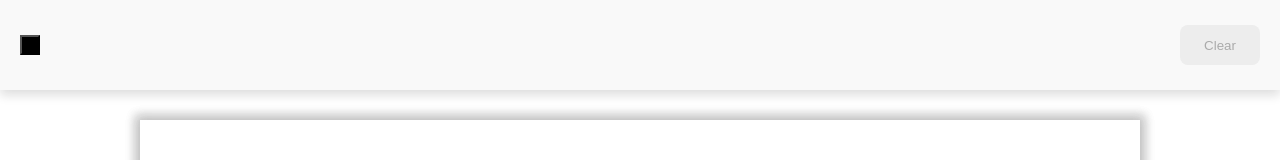
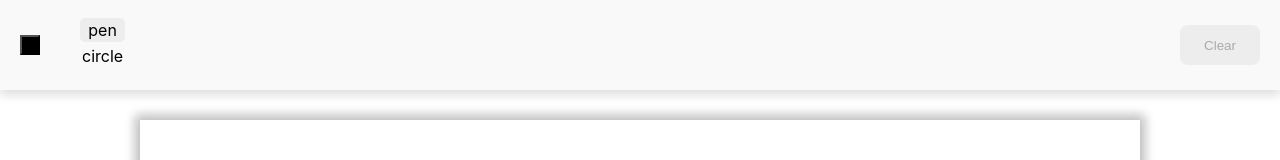
Before and after one commit to titivuk/paint-react, a React (Create React App) app: page / in a window 1280 px wide. Shown: the top 160 px of the page. Built offline with nearby package versions, Linux system fonts and the light colour scheme.

Commit message:
impelement circle drawing

```diff
--- a/src/app.css
+++ b/src/app.css
@@ -13,17 +13,6 @@
 
 .canvas-catcher {
 	background: transparent;
-}
-
-
-.header {
-	display: flex;
-	flex-direction: row;
-	height: 90px;
-	margin: 0;
-
-	background-color: rgba(249, 249, 249, 1);
-	box-shadow: 0px 5px 10px 0px rgba(17, 17 , 17, 0.14);
 }
 
 .color-picker-wrapper {
@@ -45,7 +34,7 @@
 	margin-right: 20px;
 	align-self: center;
 
-	background-color: rgb(237, 237, 237, 1);
+	background-color: rgba(237, 237, 237, 1);
 	border: none;
 	border-radius: 8px;
 
@@ -53,7 +42,39 @@
 	outline: 0;
 }
 
-
 .clear-canvas-button:active {
 	transform: scale(0.95, 0.95);
 }
+
+.header {
+	display: flex;
+	flex-direction: row;
+	height: 90px;
+	margin: 0;
+
+	background-color: rgba(249, 249, 249, 1);
+	box-shadow: 0px 5px 10px 0px rgba(17, 17 , 17, 0.14);
+}
+
+.paint-tools-list {
+	list-style: none;
+
+}
+
+.paint-tools-list li {
+	list-style: none;
+	padding: 2px;
+	margin: 2px 0;
+	-webkit-user-select: none !important;
+	text-align: center;
+}
+
+.paint-tools-list li:hover {
+	font-weight:bold;
+}
+
+.paint-tools-list li.selected-paint-tool {
+	text-align: center;
+	border-radius: 5px;
+	background: rgba(237, 237, 237, 1);
+}
--- a/src/components/header.component.js
+++ b/src/components/header.component.js
@@ -2,6 +2,7 @@ import React from 'react';
 import PropTypes from 'prop-types';
 
 import ColorPickerContainer from '../containers/color.picker.container';
+import PaintToolsContainer from '../containers/paint.tools.container';
 
 
 class HeaderComponent extends React.PureComponent {
@@ -11,6 +12,7 @@ class HeaderComponent extends React.PureComponent {
 		return (
 			<div className="header">
 				<ColorPickerContainer />
+				<PaintToolsContainer />
 				<button
 					className="clear-canvas-button"
 					onClick={this.props.onClearClick}
--- /dev/null
+++ b/src/components/paint.tools.component.js
@@ -0,0 +1,37 @@
+import React from 'react';
+import PropTypes from 'prop-types';
+
+
+class PaintToolsComponent extends React.PureComponent {
+
+
+	render() {
+		const { onPaintToolSelect, paintTools, selectedPaintToolKey, } = this.props;
+
+		return (
+			<ul className="paint-tools-list">
+				{paintTools.map(({ paintToolKey, paintToolValue }) => {
+					return <li
+						onClick={onPaintToolSelect}
+						key={paintToolKey}
+						id={paintToolKey}
+						className={`paint-tool-item ${paintToolKey === selectedPaintToolKey ? 'selected-paint-tool' : ''}`}>
+						{paintToolValue}
+					</li>;
+				})}
+			</ul>
+		);
+	}
+
+
+}
+
+
+PaintToolsComponent.propTypes = {
+	onPaintToolSelect: PropTypes.func.isRequired,
+	paintTools: PropTypes.array.isRequired,
+	selectedPaintToolKey: PropTypes.string.isRequired,
+};
+
+
+export default PaintToolsComponent;
--- a/src/constants/actions.js
+++ b/src/constants/actions.js
@@ -1,3 +1,4 @@
 export const CLEAR_CANVAS = 'CLEAR_CANVAS';
 export const FILL_CANVAS = 'FILL_CANVAS';
 export const SWITCH_PAINTING_COLOR = 'SWITCH_PAINTING_COLOR';
+export const SWITCH_PAINT_TOOL = 'SWITCH_PAINT_TOOL';
--- a/src/constants/constants.js
+++ b/src/constants/constants.js
@@ -1 +1,7 @@
 export const DEFAULT_PAINT_COLOR = '#000000';
+
+export const DEFAULT_PAINT_TOOL_KEY = 'PEN';
+export const PAINT_TOOLS = {
+	[`${DEFAULT_PAINT_TOOL_KEY}`]: 'pen',
+	CIRCLE: 'circle',
+};
--- a/src/containers/canvas.container.js
+++ b/src/containers/canvas.container.js
@@ -3,8 +3,10 @@ import { connect } from 'react-redux';
 import PropTypes from 'prop-types';
 
 import { FILL_CANVAS } from '../constants/actions';
+import { PAINT_TOOLS } from '../constants/constants';
 
 
+// TODO: refactoring, duplicated method, probably create canvas service with static methods
 class CanvasContainer extends React.PureComponent {
 
 
@@ -86,10 +88,18 @@ class CanvasContainer extends React.PureComponent {
 
 
 	moveFigureFromCatcherToCanvas() {
-		const { type, properties } = this.canvasCatcherFigure;
+		const { canvasCatcherFigure } = this;
 
-		switch (type) {
-			case 'circle':
+		if (!canvasCatcherFigure || !canvasCatcherFigure.properties) {
+			return;
+		}
+
+		const { properties } = this.canvasCatcherFigure;
+		const { paintToolKey } = this.props;
+		const paintTool = PAINT_TOOLS[paintToolKey];
+
+		switch (paintTool) {
+			case PAINT_TOOLS.CIRCLE:
 				this.moveCircleFromCatcherToCanvas(properties);
 				break;
 			default:
@@ -109,6 +119,23 @@ class CanvasContainer extends React.PureComponent {
 
 
 	paint() {
+		const { paintToolKey } = this.props;
+		const paintTool = PAINT_TOOLS[paintToolKey];
+
+		switch (paintTool) {
+			case PAINT_TOOLS.CIRCLE:
+				this.paintCirlce();
+				break;
+			case PAINT_TOOLS.PEN:
+				this.paintPen();
+				break;
+			default:
+				break;
+		}
+	}
+
+
+	paintCirlce() {
 		const { x: mouseDownX, y: mouseDownY } = this.mouseDownPosition;
 		const { x: currX, y: currY } = this.currentPosition;
 
@@ -128,32 +155,34 @@ class CanvasContainer extends React.PureComponent {
 					centerY,
 					r
 				},
-				type: 'circle',
 			}
 		}
+	}
 
-		// if (this.currentPosition === null) {
-		// 	return;
-		// }
 
-		// const { x: currentX, y: currentY } = this.currentPosition;
-		// const { x: prevX, y: prevY } = this.prevPosition || {};
+	paintPen() {
+		if (this.currentPosition === null) {
+			return;
+		}
 
-		// /**
-		//  * if u just put the mark then draw point as rectangle
-		//  * else connect prev and current coordinates with line
-		//  */
-		// if (!Number.isInteger(prevX) || !Number.isInteger(prevY)) {
-		// 	this.ctx.fillRect(currentX, currentY, 5, 5);
-		// } else {
-		// 	this.ctx.beginPath();
-		// 	// Move the the prevPosition of the mouse
-		// 	this.ctx.moveTo(prevX, prevY);
-		// 	// Draw a line to the current position of the mouse
-		// 	this.ctx.lineTo(currentX, currentY);
-		// 	// Visualize the line using the strokeStyle
-		// 	this.ctx.stroke();
-		// }
+		const { x: currentX, y: currentY } = this.currentPosition;
+		const { x: prevX, y: prevY } = this.prevPosition || {};
+
+		/**
+		 * if u just put the mark then draw point as rectangle
+		 * else connect prev and current coordinates with line
+		 */
+		if (!Number.isInteger(prevX) || !Number.isInteger(prevY)) {
+			this.ctx.fillRect(currentX, currentY, 5, 5);
+		} else {
+			this.ctx.beginPath();
+			// Move the the prevPosition of the mouse
+			this.ctx.moveTo(prevX, prevY);
+			// Draw a line to the current position of the mouse
+			this.ctx.lineTo(currentX, currentY);
+			// Visualize the line using the strokeStyle
+			this.ctx.stroke();
+		}
 	}
 
 
@@ -172,6 +201,21 @@ class CanvasContainer extends React.PureComponent {
 	}
 
 
+	updateCanvasCatcherColorBrush() {
+		if (this.ctxCatcher) {
+			const { paintColor } = this.props;
+
+			this.ctxCatcher.strokeStyle = paintColor;
+
+			/**
+			 * update fillStyle to because we draw dot as a rectangle.
+			 * TODO: fix it
+			 */
+			this.ctxCatcher.fillStyle = paintColor;
+		}
+	}
+
+
 	clearCanvas() {
 		this.ctx.clearRect(0, 0, this.canvas.width, this.canvas.height);
 	}
@@ -180,6 +224,7 @@ class CanvasContainer extends React.PureComponent {
 	componentDidUpdate(prevProps) {
 		if (prevProps.paintColor !== this.props.paintColor) {
 			this.updateCanvasColorBrush();
+			this.updateCanvasCatcherColorBrush();
 		}
 
 		if (this.props.isCanvasClear) {
@@ -193,7 +238,7 @@ class CanvasContainer extends React.PureComponent {
 		this.ctx.canvas.width = 1000;
 		this.ctx.canvas.height = 600;
 		// https://developer.mozilla.org/ru/docs/Web/API/CanvasRenderingContext2D/lineJoin
-		this.ctx.lineJoin = 'bevel';
+		this.ctx.lineJoin = 'round';
 		// https://developer.mozilla.org/ru/docs/Web/API/CanvasRenderingContext2D/lineCap
 		this.ctx.lineCap = 'butt';
 		this.ctx.lineWidth = 5;
@@ -202,7 +247,7 @@ class CanvasContainer extends React.PureComponent {
 		this.ctxCatcher.canvas.width = 1000;
 		this.ctxCatcher.canvas.height = 600;
 		// https://developer.mozilla.org/ru/docs/Web/API/CanvasRenderingContext2D/lineJoin
-		this.ctxCatcher.lineJoin = 'bevel';
+		this.ctxCatcher.lineJoin = 'round';
 		// https://developer.mozilla.org/ru/docs/Web/API/CanvasRenderingContext2D/lineCap
 		this.ctxCatcher.lineCap = 'butt';
 		this.ctxCatcher.lineWidth = 5;
@@ -212,7 +257,6 @@ class CanvasContainer extends React.PureComponent {
 
 	render() {
 		return (
-			// <div className="canvas-wrapper">
 			<>
 				<canvas className='canvas'
 					onMouseDown={this.onMouseDownEvent}
@@ -237,8 +281,9 @@ class CanvasContainer extends React.PureComponent {
 
 
 CanvasContainer.propTypes = {
+	isCanvasClear: PropTypes.bool.isRequired,
 	paintColor: PropTypes.string.isRequired,
-	isCanvasClear: PropTypes.bool.isRequired,
+	paintToolKey: PropTypes.string.isRequired,
 };
 
 CanvasContainer.defaultProps = {
@@ -248,7 +293,8 @@ CanvasContainer.defaultProps = {
 
 export default connect(
 	(state) => ({
+		isCanvasClear: state.isCanvasClear,
 		paintColor: state.paintColor,
-		isCanvasClear: state.isCanvasClear,
+		paintToolKey: state.paintToolKey,
 	}),
 )(CanvasContainer);
--- /dev/null
+++ b/src/containers/paint.tools.container.js
@@ -0,0 +1,42 @@
+import React from 'react';
+import { connect } from 'react-redux';
+import PropTypes from 'prop-types';
+
+import { PAINT_TOOLS } from '../constants/constants';
+import PaintToolsComponent from '../components/paint.tools.component';
+import { SWITCH_PAINT_TOOL } from '../constants/actions';
+
+
+class PaintToolsContainer extends React.PureComponent {
+
+
+	onPaintToolSelect = (e) => {
+		const { id: paintToolKey } = e.target;
+
+		this.props.dispatch({ type: SWITCH_PAINT_TOOL, payload: paintToolKey });
+	}
+
+
+	render() {
+		return <PaintToolsComponent
+			onPaintToolSelect={this.onPaintToolSelect}
+			selectedPaintToolKey={this.props.paintToolKey}
+			paintTools={Object.keys(PAINT_TOOLS).map((key) => ({
+				paintToolKey: key, paintToolValue: PAINT_TOOLS[key]
+			}))} />
+	}
+
+
+}
+
+
+PaintToolsContainer.propTypes = {
+	paintToolKey: PropTypes.string.isRequired,
+};
+
+
+export default connect(
+	(state) => ({
+		paintToolKey: state.paintToolKey,
+	}),
+)(PaintToolsContainer);
--- a/src/reducers/index.js
+++ b/src/reducers/index.js
@@ -1,9 +1,11 @@
 import { combineReducers } from 'redux';
 
 import paintColor from './paint.color.reducer';
+import paintTool from './paint.tool.reducer';
 import clearCanvas from './clear.canvas.reducer';
 
 export default combineReducers({
+	isCanvasClear: clearCanvas,
 	paintColor,
-	isCanvasClear: clearCanvas,
+	paintToolKey: paintTool,
 });
--- /dev/null
+++ b/src/reducers/paint.tool.reducer.js
@@ -0,0 +1,12 @@
+import { SWITCH_PAINT_TOOL } from '../constants/actions';
+import { DEFAULT_PAINT_TOOL_KEY } from '../constants/constants';
+
+
+export default function (state = DEFAULT_PAINT_TOOL_KEY, action) {
+	switch (action.type) {
+		case SWITCH_PAINT_TOOL:
+			return action.payload;
+		default:
+			return state;
+	};
+};
```
